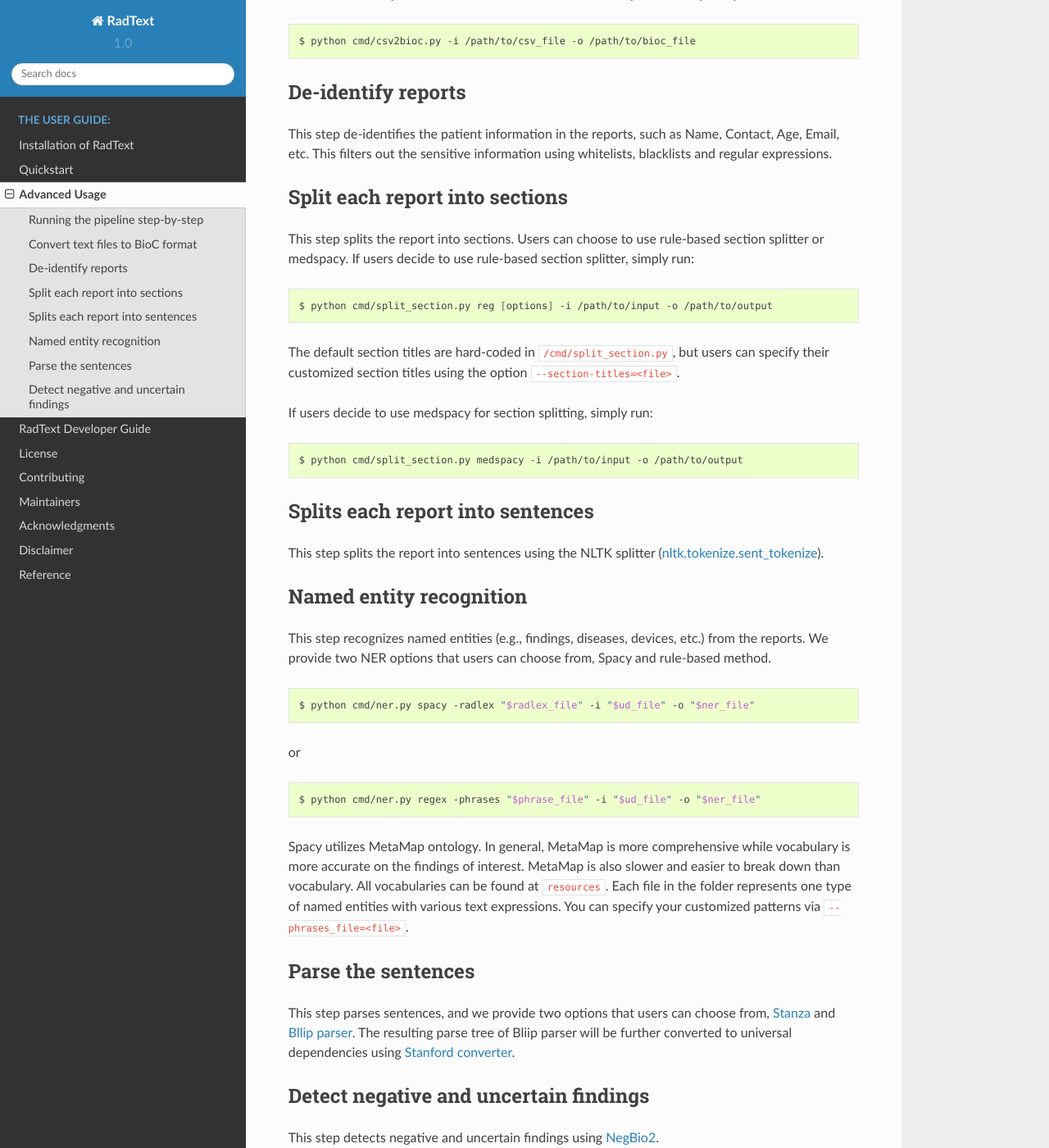
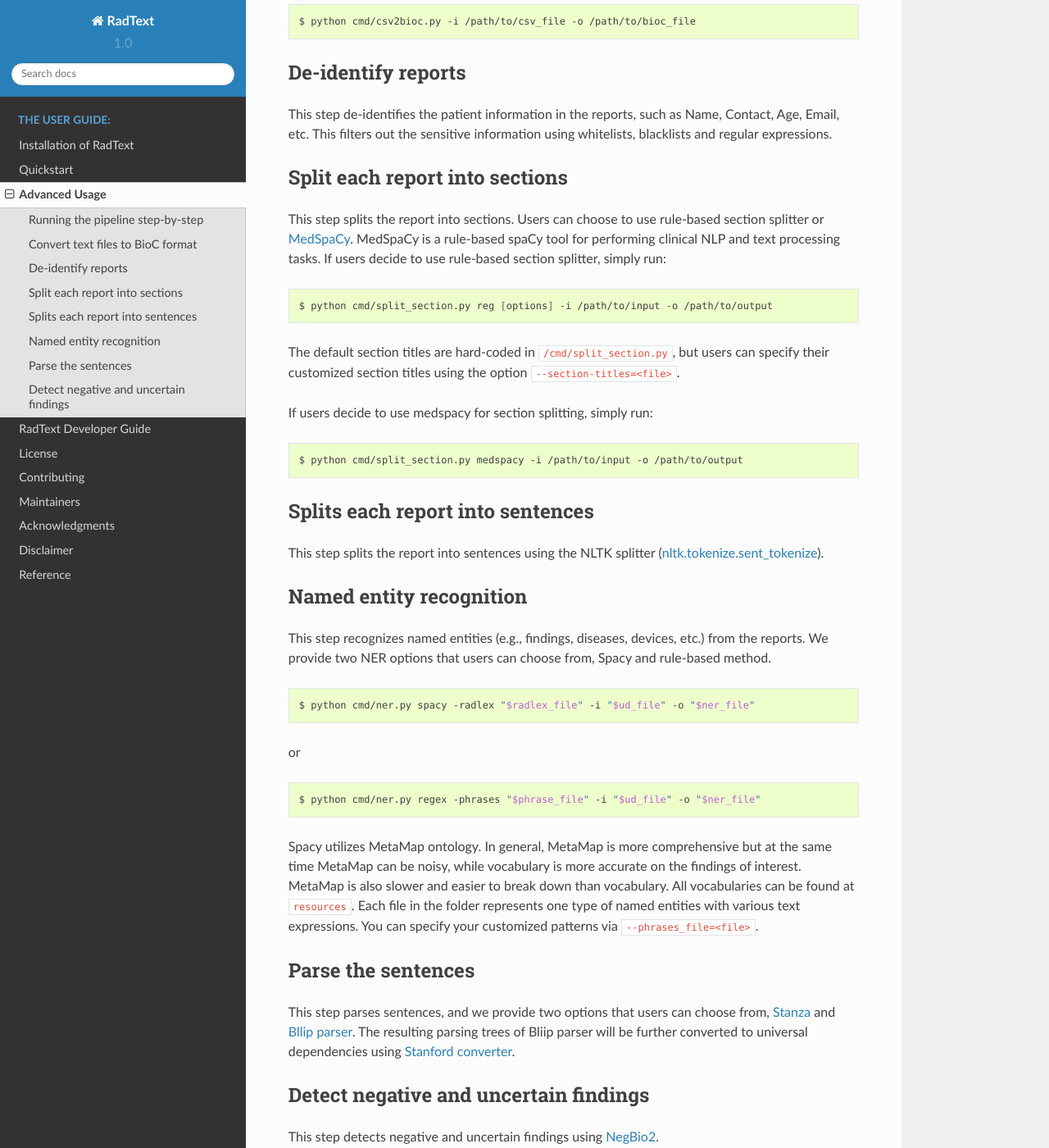
Before and after one commit to bionlplab/radtext, a Sphinx documentation site: the page built from docs/user_guide.md, in a window 1280 px wide and 1400 px high, scrolled down 708 px. Shown: the whole window at 82% size. Built offline with Sphinx 7.4.7 and the Read the Docs theme 2.0.0, drawn with Linux system fonts in a browser that asks for light colours; some of the changed text lies outside the part shown.

Commit message:
update user guide

````diff
--- a/docs/user_guide.md
+++ b/docs/user_guide.md
@@ -10,9 +10,9 @@
 2. `deid` de-identifies all the reports, hides patient information such as Name, Contact, Age, etc.
 3. `split_section` splits the report into sections. User can choose to use rule-based `reg` split or [`medspacy`](https://spacy.io/universe/project/medspacy).
 4. `preprocess` splits texts into sentences. User can choose to use [`spacy`](https://spacy.io/) or [`stanza`](https://stanfordnlp.github.io/stanza/).
-5. Named entity recognition. User can choose to use rule-based `regex` or spacy. RadText also detects UMLS concepts using MetaMap.
-6. `parse` parses sentence using the [Bllip parser](https://github.com/BLLIP/bllip-parser).
-7. `neg` detects negative and uncertain findings.
+5. Named entity recognition. Users can choose to use rule-based `regex` or `spacy`.
+6. `parse` parses sentences. Users can choose to use [Stanza](https://stanfordnlp.github.io/stanza/) or [Bllip parser](https://github.com/BLLIP/bllip-parser).
+7. `neg` detects negative and uncertain findings using [NegBio2](https://github.com/bionlplab/negbio2).
 8. `collect_neg_label` merges negative and uncertain labels.
 
 
@@ -30,7 +30,7 @@
 
 ### Split each report into sections
 
-This step splits the report into sections. Users can choose to use rule-based section splitter or medspacy. If users decide to use rule-based section splitter, simply run:
+This step splits the report into sections. Users can choose to use rule-based section splitter or [MedSpaCy](https://github.com/medspacy/medspacy). MedSpaCy is a rule-based spaCy tool for performing clinical NLP and text processing tasks. If users decide to use rule-based section splitter, simply run:
 
 ```bash
 $ python cmd/split_section.py reg [options] -i /path/to/input -o /path/to/output
@@ -64,11 +64,11 @@
 $ python cmd/ner.py regex -phrases "$phrase_file" -i "$ud_file" -o "$ner_file"
 ```
 
-Spacy utilizes MetaMap ontology. In general, MetaMap is more comprehensive while vocabulary is more accurate on the findings of interest. MetaMap is also slower and easier to break down than vocabulary. All vocabularies can be found at `resources`. Each file in the folder represents one type of named entities with various text expressions. You can specify your customized patterns via `--phrases_file=<file>`.
+Spacy utilizes MetaMap ontology. In general, MetaMap is more comprehensive but at the same time MetaMap can be noisy, while vocabulary is more accurate on the findings of interest. MetaMap is also slower and easier to break down than vocabulary. All vocabularies can be found at `resources`. Each file in the folder represents one type of named entities with various text expressions. You can specify your customized patterns via `--phrases_file=<file>`.
 
 ### Parse the sentences
 
-This step parses sentences, and we provide two options that users can choose from, [Stanza](https://stanfordnlp.github.io/stanza/) and [Bllip parser](https://github.com/BLLIP/bllip-parser). The resulting parse tree of Bliip parser will be further converted to universal dependencies using [Stanford converter](https://github.com/dmcc/PyStanfordDependencies).
+This step parses sentences, and we provide two options that users can choose from, [Stanza](https://stanfordnlp.github.io/stanza/) and [Bllip parser](https://github.com/BLLIP/bllip-parser). The resulting parsing trees of Bliip parser will be further converted to universal dependencies using [Stanford converter](https://github.com/dmcc/PyStanfordDependencies).
 
 ### Detect negative and uncertain findings
 
````
Also changed, not shown: docs/getting_started.md (+1 -1 lines).
